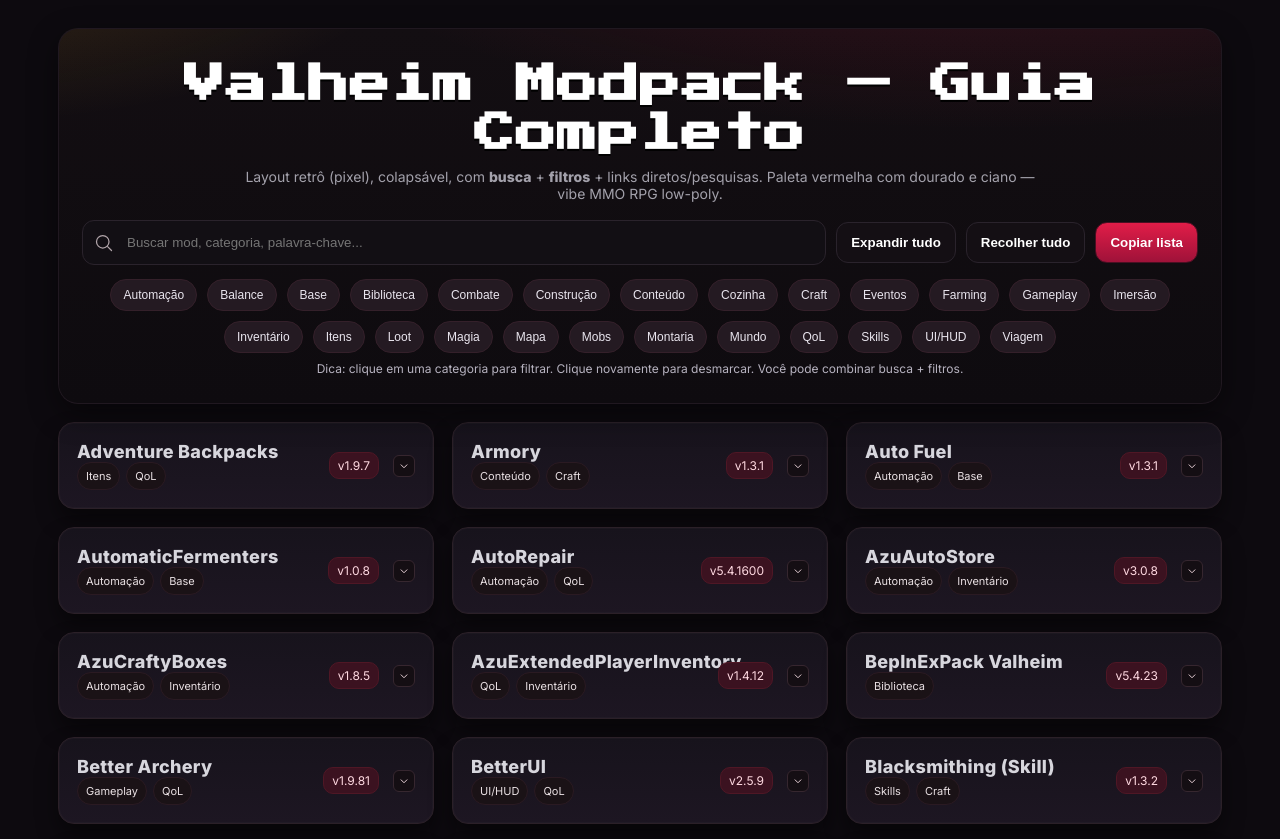
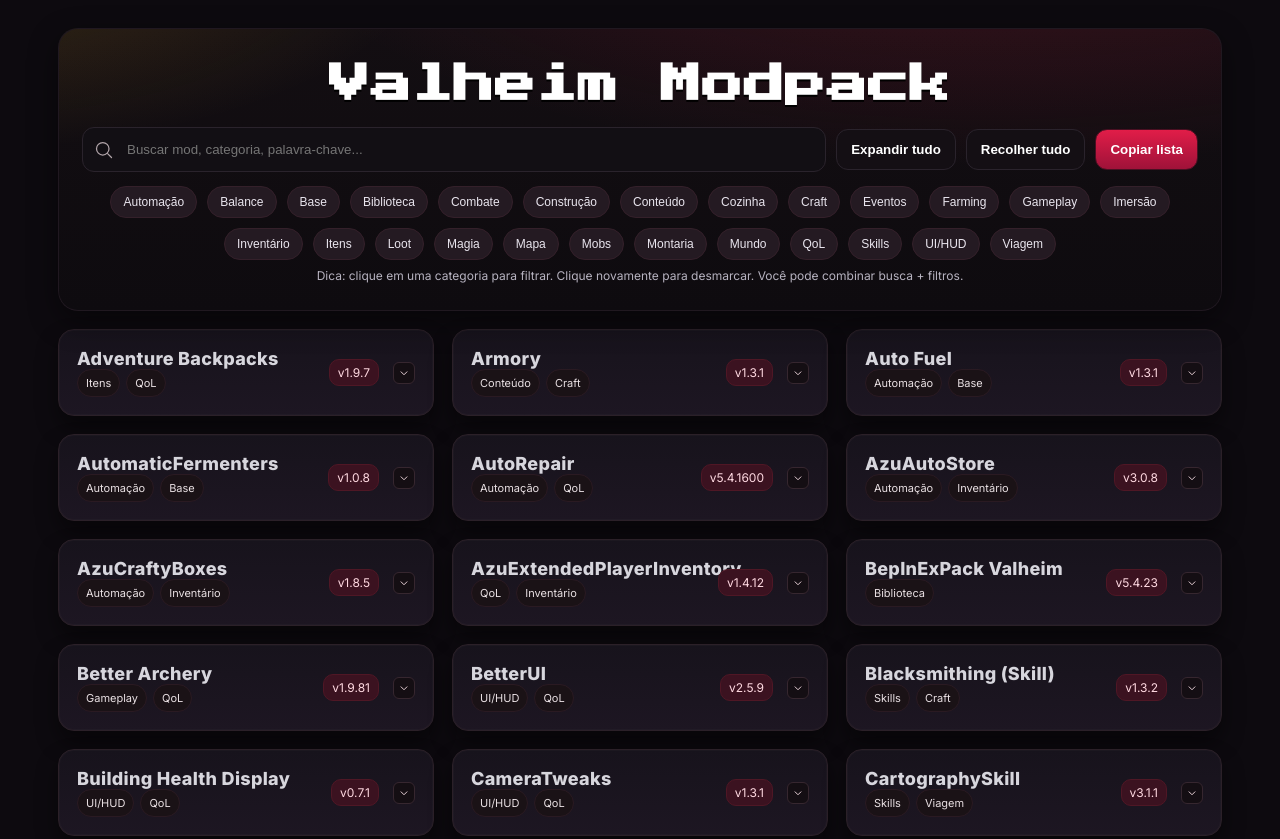
Before and after one commit to H3R9/valheim-modpack-igor, a plain HTML site: page index.html in a window 1280 px wide. Shown: the top 839 px of the page. Drawn offline with Linux system fonts and the light colour scheme.

Commit message:
Update index.html

```diff
--- a/index.html
+++ b/index.html
@@ -175,8 +175,8 @@
 <body>
   <div class="wrap">
     <header>
-      <h1 class="title">Valheim Modpack — Guia Completo</h1>
-      <p class="subtitle">Layout retrô (pixel), colapsável, com <strong>busca</strong> + <strong>filtros</strong> + links diretos/pesquisas. Paleta vermelha com dourado e ciano — vibe MMO RPG low-poly.</p>
+      <h1 class="title">Valheim Modpack</h1>
+      <p class="subtitle">
       <div class="controls">
         <div class="search">
           <svg width="20" height="20" viewBox="0 0 24 24" fill="none">
```
